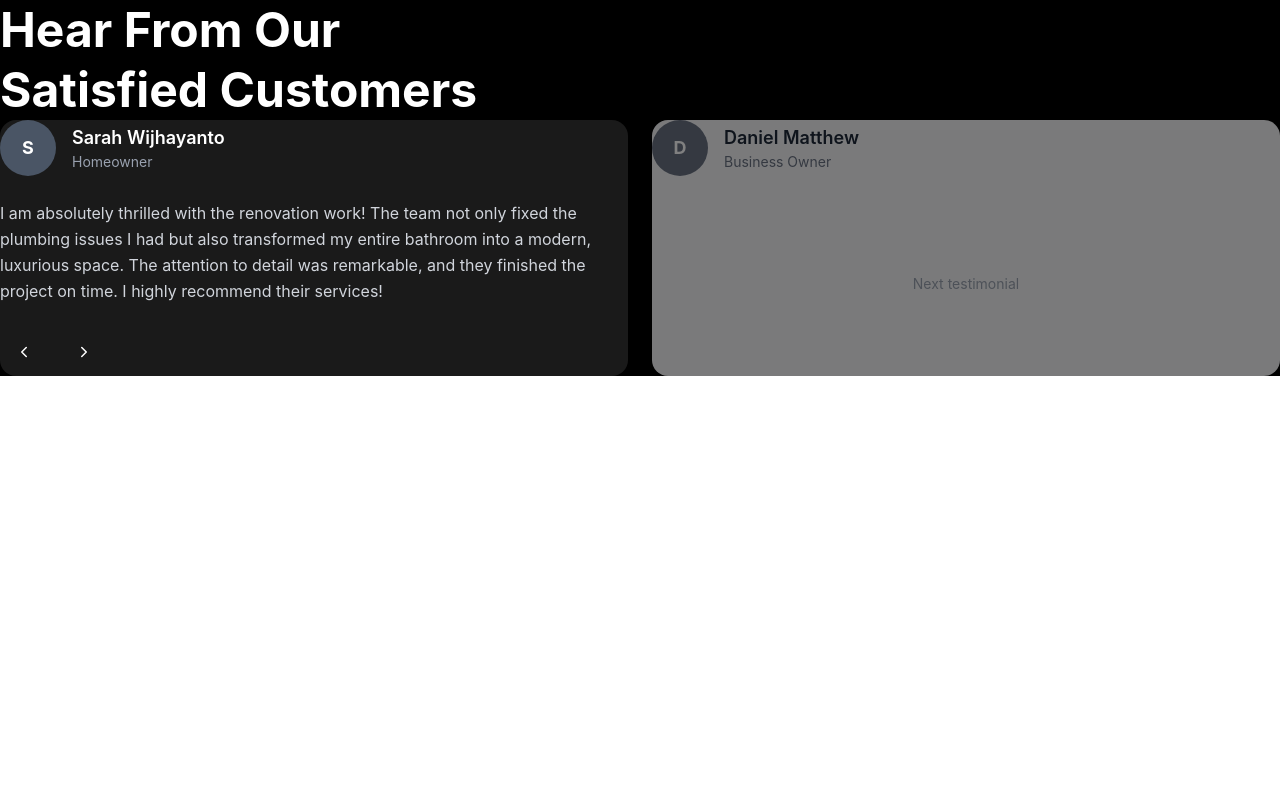
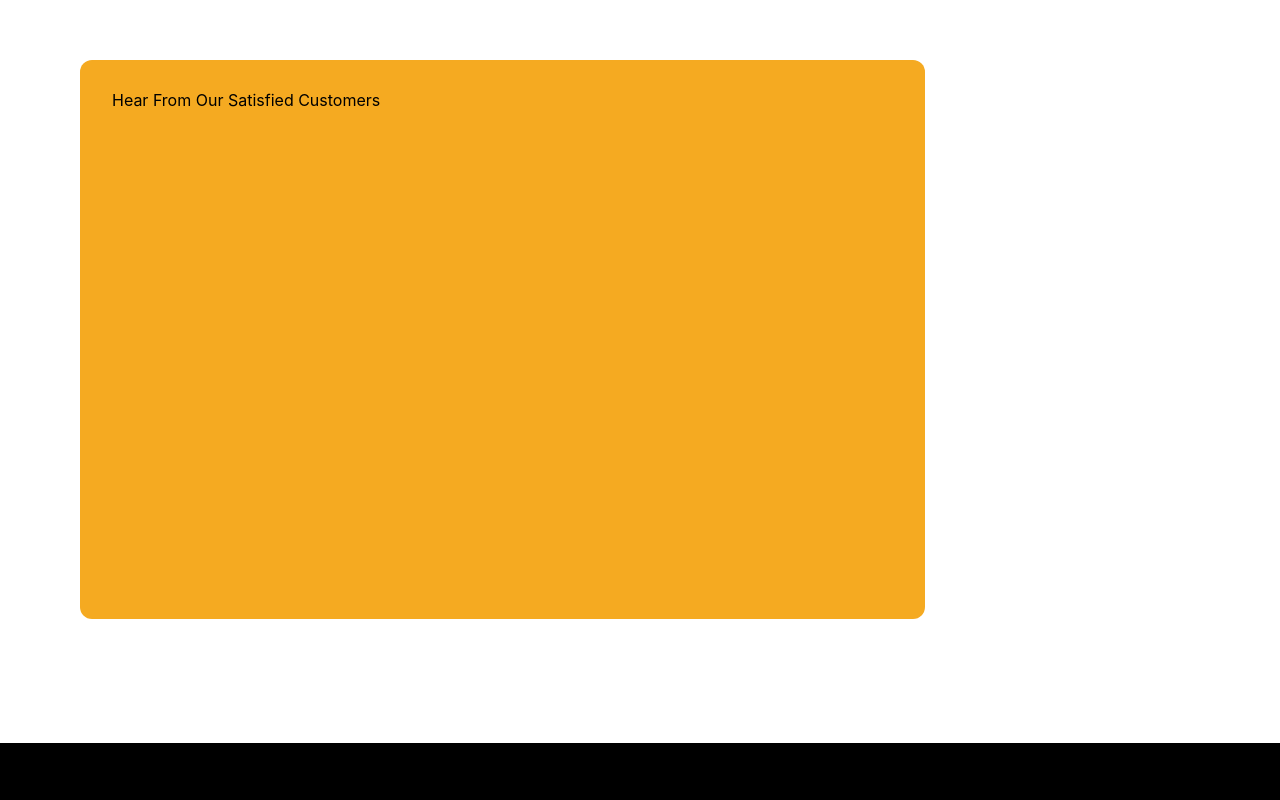
Before and after one commit to Olesia2805/Renov, a React (Vite) app: page / in a window 1280 px wide. Shown: the top 800 px of the page. Built offline with nearby package versions, Linux system fonts and the light colour scheme.

Commit message:
fixed tailwind settings index.css

```diff
--- a/src/components/layout/TestimonialsSection.tsx
+++ b/src/components/layout/TestimonialsSection.tsx
@@ -1,152 +1,61 @@
-import { useState } from "react";
-import { ChevronLeft, ChevronRight } from "lucide-react";
+// import { useState } from "react";
+// import { ChevronLeft, ChevronRight } from "lucide-react";
 
-interface Testimonial {
-  id: number;
-  name: string;
-  role: string;
-  text: string;
-  avatar?: string;
-}
+// interface Testimonial {
+//   id: number;
+//   name: string;
+//   role: string;
+//   text: string;
+//   avatar?: string;
+// }
 
-const testimonials: Testimonial[] = [
-  {
-    id: 1,
-    name: "Sarah Wijhayanto",
-    role: "Homeowner",
-    text: "I am absolutely thrilled with the renovation work! The team not only fixed the plumbing issues I had but also transformed my entire bathroom into a modern, luxurious space. The attention to detail was remarkable, and they finished the project on time. I highly recommend their services!",
-  },
-  {
-    id: 2,
-    name: "Daniel Matthew",
-    role: "Business Owner",
-    text: "Outstanding professionalism from start to finish. They handled a complex commercial plumbing project with precision and kept disruption to a minimum. Will definitely hire again.",
-  },
-  {
-    id: 3,
-    name: "John Carter",
-    role: "Property Manager",
-    text: "Exceptional service! They completed the work ahead of schedule and the quality was top-notch. My tenants are very happy with the results.",
-  },
-];
+// const testimonials: Testimonial[] = [
+//   {
+//     id: 1,
+//     name: "Sarah Wijhayanto",
+//     role: "Homeowner",
+//     text: "I am absolutely thrilled with the renovation work! The team not only fixed the plumbing issues I had but also transformed my entire bathroom into a modern, luxurious space. The attention to detail was remarkable, and they finished the project on time. I highly recommend their services!",
+//   },
+//   {
+//     id: 2,
+//     name: "Daniel Matthew",
+//     role: "Business Owner",
+//     text: "Outstanding professionalism from start to finish. They handled a complex commercial plumbing project with precision and kept disruption to a minimum. Will definitely hire again.",
+//   },
+//   {
+//     id: 3,
+//     name: "John Carter",
+//     role: "Property Manager",
+//     text: "Exceptional service! They completed the work ahead of schedule and the quality was top-notch. My tenants are very happy with the results.",
+//   },
+// ];
 
 const Testimonials = () => {
-  const [current, setCurrent] = useState<number>(0);
+  return (
+    /* Frame 1321316144 */
 
-  const prev = (): void =>
-    setCurrent((c: number) => (c === 0 ? testimonials.length - 1 : c - 1));
+    /* Auto layout */
+    // display: flex;
+    // flex-direction: column;
+    // align-items: flex-start;
+    // padding: 32px;
+    // gap: 179px;
+    // isolation: isolate;
 
-  const next = (): void =>
-    setCurrent((c: number) => (c === testimonials.length - 1 ? 0 : c + 1));
+    // position: absolute;
+    // width: 845px;
+    // height: 559px;
+    // left: 80px;
+    // top: 60px;
 
-  const active: Testimonial = testimonials[current];
-  const nextItem: Testimonial =
-    testimonials[(current + 1) % testimonials.length];
+    // background: #F5AA21;yellow-2
+    // border-radius: 12px;
 
-  return (
-    <section className="bg-black py-12 px-4 sm:py-16 sm:px-8 md:px-12 lg:px-20 xl:px-32">
-      {/* Заголовок */}
-      <h2 className="text-white text-3xl sm:text-4xl md:text-5xl font-bold max-w-xs sm:max-w-sm md:max-w-lg mb-8 sm:mb-10 leading-tight">
-        Hear From Our Satisfied Customers
-      </h2>
-
-      {/* Картки — стек на мобільному, сітка на десктопі */}
-      <div className="grid grid-cols-1 md:grid-cols-2 gap-4 sm:gap-6">
-        {/* === АКТИВНА КАРТКА === */}
-        <div className="bg-[#1a1a1a] rounded-2xl p-6 sm:p-8 flex flex-col gap-5 sm:gap-6 min-h-64">
-          {/* Аватар + ім'я */}
-          <div className="flex items-center gap-3 sm:gap-4">
-            <div className="w-12 h-12 sm:w-14 sm:h-14 rounded-full bg-gray-600 overflow-hidden shrink-0">
-              {active.avatar ? (
-                <img
-                  src={active.avatar}
-                  alt={active.name}
-                  className="w-full h-full object-cover"
-                />
-              ) : (
-                <div className="w-full h-full flex items-center justify-center text-white font-bold text-base sm:text-lg">
-                  {active.name[0]}
-                </div>
-              )}
-            </div>
-            <div>
-              <p className="text-white font-semibold text-base sm:text-lg">
-                {active.name}
-              </p>
-              <p className="text-gray-400 text-xs sm:text-sm">{active.role}</p>
-            </div>
-          </div>
-
-          {/* Текст відгуку */}
-          <p className="text-gray-300 text-sm sm:text-base leading-relaxed flex-1">
-            {active.text}
-          </p>
-
-          {/* Кнопки навігації */}
-          <div className="flex gap-3 mt-auto">
-            <button
-              onClick={prev}
-              aria-label="Previous testimonial"
-              className="w-10 h-10 sm:w-12 sm:h-12 rounded-full border border-gray-600 flex items-center justify-center text-white hover:bg-orange-500 hover:border-orange-500 transition-colors duration-200"
-            >
-              <ChevronLeft size={18} />
-            </button>
-            <button
-              onClick={next}
-              aria-label="Next testimonial"
-              className="w-10 h-10 sm:w-12 sm:h-12 rounded-full border border-gray-600 flex items-center justify-center text-white hover:bg-orange-500 hover:border-orange-500 transition-colors duration-200"
-            >
-              <ChevronRight size={18} />
-            </button>
-          </div>
+    <section className="bg-white w-full max-w-360 min-h-169.75 mx-auto py-15 px-20 flex flex-col justify-center">
+      <div className="flex flex-col md:flex-row justify-between items-start md:items-end gap-6 mb-10 md:mb-16">
+        <div className="bg-[#F5AA21] rounded-xl p-8 flex flex-col items-start isolate w-full lg:max-w-211.25 min-h-139.75">
+          <h2>Hear From Our Satisfied Customers</h2>
         </div>
-
-        {/* === НАСТУПНА КАРТКА — прихована на мобільному === */}
-        <div className="hidden md:flex bg-gray-100 rounded-2xl p-6 sm:p-8 flex-col gap-4 opacity-50 pointer-events-none">
-          {/* Аватар + ім'я */}
-          <div className="flex items-center gap-4">
-            <div className="w-12 h-12 sm:w-14 sm:h-14 rounded-full bg-gray-400 overflow-hidden shrink-0">
-              {nextItem.avatar ? (
-                <img
-                  src={nextItem.avatar}
-                  alt={nextItem.name}
-                  className="w-full h-full object-cover"
-                />
-              ) : (
-                <div className="w-full h-full flex items-center justify-center text-white font-bold text-lg bg-gray-500">
-                  {nextItem.name[0]}
-                </div>
-              )}
-            </div>
-            <div>
-              <p className="text-gray-800 font-semibold text-base sm:text-lg">
-                {nextItem.name}
-              </p>
-              <p className="text-gray-500 text-xs sm:text-sm">
-                {nextItem.role}
-              </p>
-            </div>
-          </div>
-
-          {/* Placeholder */}
-          <div className="flex-1 flex items-center justify-center min-h-40 border-2 border-dashed border-gray-300 rounded-xl">
-            <span className="text-gray-400 text-sm">Next testimonial</span>
-          </div>
-        </div>
-      </div>
-
-      {/* Dot indicators — тільки для мобільного */}
-      <div className="flex justify-center gap-2 mt-6 md:hidden">
-        {testimonials.map((_: Testimonial, index: number) => (
-          <button
-            key={index}
-            onClick={() => setCurrent(index)}
-            aria-label={`Go to testimonial ${index + 1}`}
-            className={`w-2 h-2 rounded-full transition-colors duration-200 ${
-              index === current ? "bg-orange-500" : "bg-gray-600"
-            }`}
-          />
-        ))}
       </div>
     </section>
   );
--- a/src/index.css
+++ b/src/index.css
@@ -1,5 +1,6 @@
 @import "tailwindcss";
 
+@layer base {
   :root {
     --font-family: "Inter Tight", sans-serif;
     --second-family: "SF Pro Display", sans-serif;
@@ -101,3 +102,4 @@ h6 {
   q {
     quotes: none;
   }
+}
--- a/src/pages/About/About.tsx
+++ b/src/pages/About/About.tsx
@@ -1,5 +1,11 @@
+import Testimonials from "../../components/layout/TestimonialsSection";
+
 const About = () => {
-  return <></>;
+  return (
+    <div className="min-h-screen bg-black">
+      <Testimonials />
+    </div>
+  );
 };
 
 export default About;
--- a/src/pages/Home/Home.tsx
+++ b/src/pages/Home/Home.tsx
@@ -1,5 +1,11 @@
+import Testimonials from "../../components/layout/TestimonialsSection";
+
 const Home = () => {
-  return <></>;
+  return (
+    <div className="min-h-screen bg-black">
+      <Testimonials />
+    </div>
+  );
 };
 
 export default Home;
--- /dev/null
+++ b/src/pages/Testimonials/Testimonials.tsx
@@ -0,0 +1,5 @@
+const Testimonials = () => {
+  return <></>;
+};
+
+export default Testimonials;
```
Lines whose indentation alone changed are shown as unchanged.
